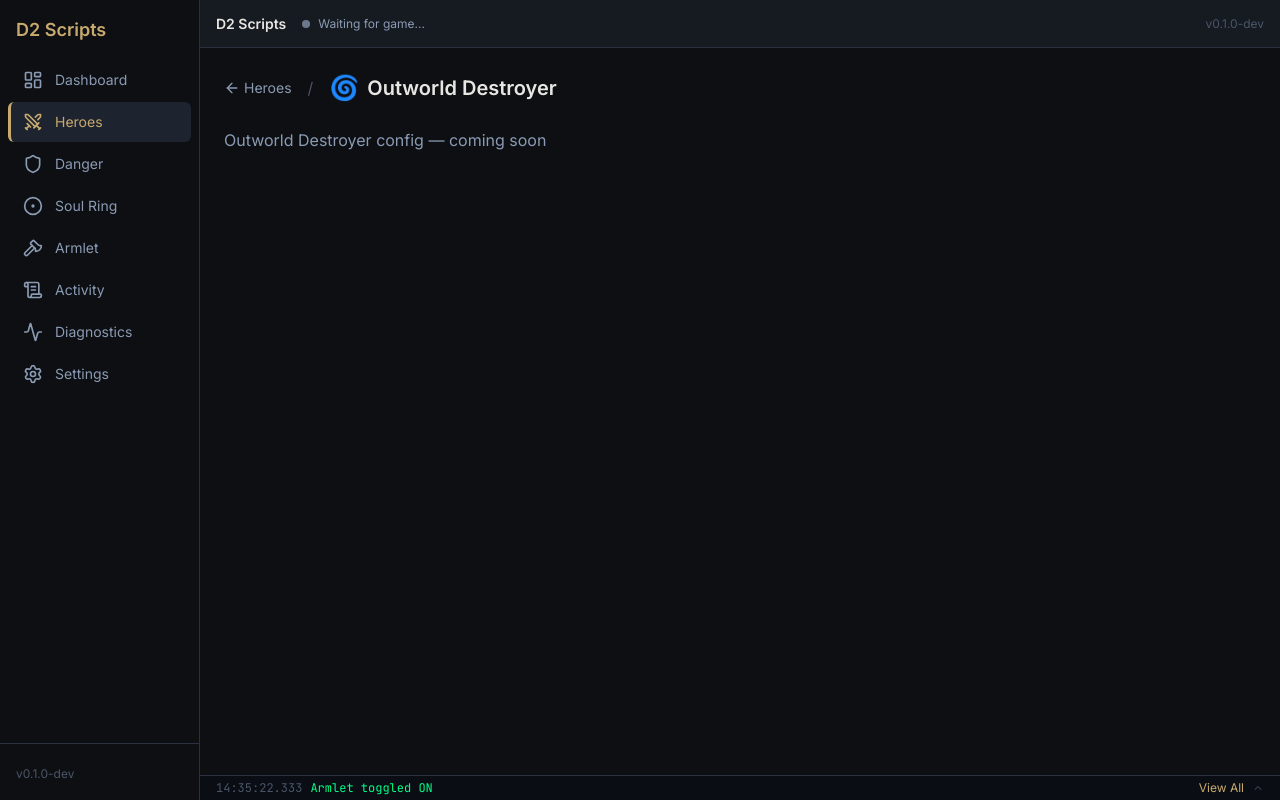
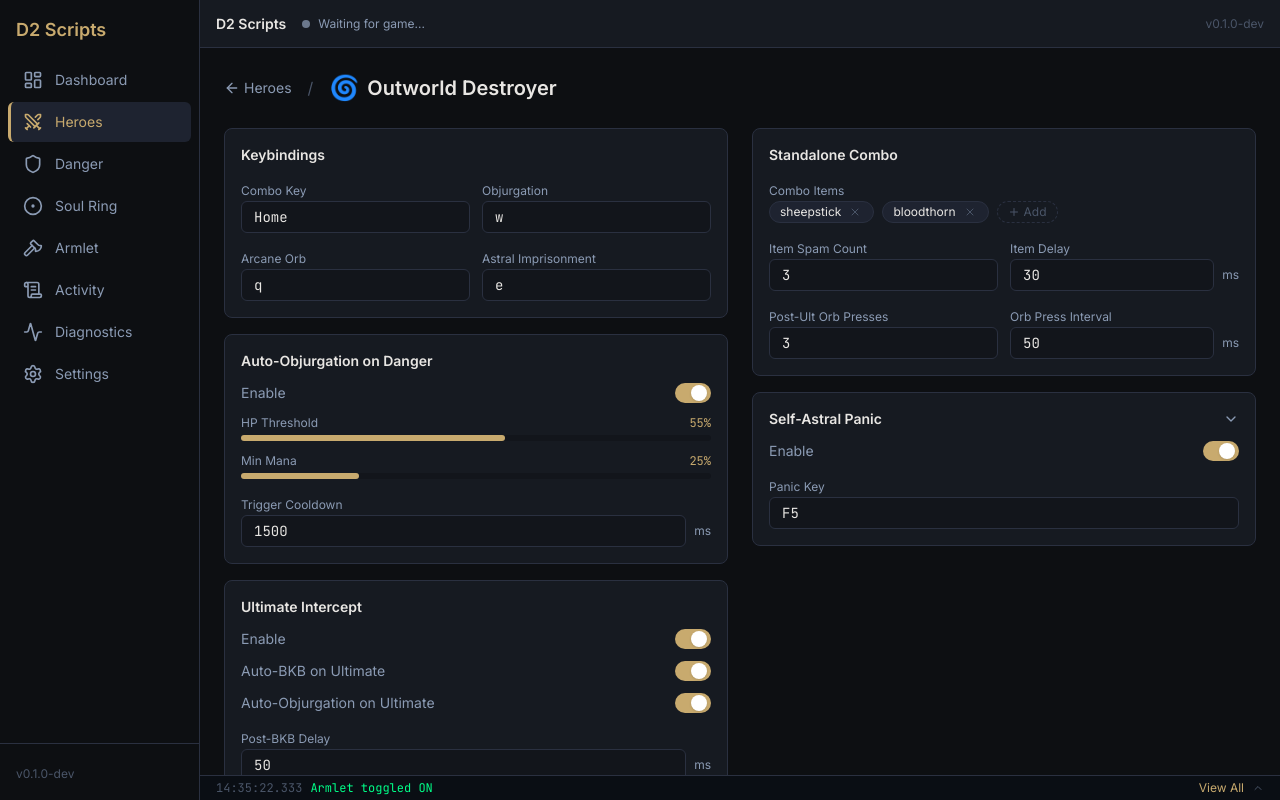
Before and after one commit to zfael/dota2-scripts, a React (Vite) app in the folder src-ui/: page /heroes/outworld_destroyer in a window 1280 px wide. Built offline with nearby package versions, Linux system fonts and the light colour scheme.

Commit message:
feat(ui): implement OD, Shadow Fiend, and Tiny hero configs

```diff
--- a/src-ui/src/components/heroes/configs/OutworldDestroyerConfig.tsx
+++ b/src-ui/src/components/heroes/configs/OutworldDestroyerConfig.tsx
@@ -1,3 +1,60 @@
+import { Card } from "../../common/Card";
+import { Toggle } from "../../common/Toggle";
+import { Slider } from "../../common/Slider";
+import { NumberInput } from "../../common/NumberInput";
+import { KeyInput } from "../../common/KeyInput";
+import { TagList } from "../../common/TagList";
+import { useConfigStore } from "../../../stores/configStore";
+
 export default function OutworldDestroyerConfig() {
-  return <p className="text-subtle">Outworld Destroyer config — coming soon</p>;
+  const config = useConfigStore((s) => s.config.heroes.outworld_destroyer);
+  const update = useConfigStore((s) => s.updateHeroConfig);
+  const set = (updates: Partial<typeof config>) => update("outworld_destroyer", updates);
+
+  return (
+    <>
+      <div className="space-y-4">
+        <Card title="Keybindings">
+          <div className="grid grid-cols-2 gap-3">
+            <KeyInput label="Combo Key" value={config.standalone_key} onChange={(v) => set({ standalone_key: v })} />
+            <KeyInput label="Objurgation" value={config.objurgation_key} onChange={(v) => set({ objurgation_key: v })} />
+            <KeyInput label="Arcane Orb" value={config.arcane_orb_key} onChange={(v) => set({ arcane_orb_key: v })} />
+            <KeyInput label="Astral Imprisonment" value={config.astral_imprisonment_key} onChange={(v) => set({ astral_imprisonment_key: v })} />
+          </div>
+        </Card>
+
+        <Card title="Auto-Objurgation on Danger">
+          <Toggle label="Enable" checked={config.auto_objurgation_on_danger} onChange={(v) => set({ auto_objurgation_on_danger: v })} />
+          <Slider label="HP Threshold" value={config.objurgation_hp_threshold_percent} min={10} max={90} onChange={(v) => set({ objurgation_hp_threshold_percent: v })} suffix="%" />
+          <Slider label="Min Mana" value={config.objurgation_min_mana_percent} min={0} max={100} onChange={(v) => set({ objurgation_min_mana_percent: v })} suffix="%" />
+          <NumberInput label="Trigger Cooldown" value={config.objurgation_trigger_cooldown_ms} onChange={(v) => set({ objurgation_trigger_cooldown_ms: v })} suffix="ms" />
+        </Card>
+
+        <Card title="Ultimate Intercept">
+          <Toggle label="Enable" checked={config.ultimate_intercept_enabled} onChange={(v) => set({ ultimate_intercept_enabled: v })} />
+          <Toggle label="Auto-BKB on Ultimate" checked={config.auto_bkb_on_ultimate} onChange={(v) => set({ auto_bkb_on_ultimate: v })} />
+          <Toggle label="Auto-Objurgation on Ultimate" checked={config.auto_objurgation_on_ultimate} onChange={(v) => set({ auto_objurgation_on_ultimate: v })} />
+          <NumberInput label="Post-BKB Delay" value={config.post_bkb_delay_ms} onChange={(v) => set({ post_bkb_delay_ms: v })} suffix="ms" />
+          <NumberInput label="Post-Blink Delay" value={config.post_blink_delay_ms} onChange={(v) => set({ post_blink_delay_ms: v })} suffix="ms" />
+        </Card>
+      </div>
+
+      <div className="space-y-4">
+        <Card title="Standalone Combo">
+          <TagList label="Combo Items" items={config.combo_items} onChange={(v) => set({ combo_items: v })} />
+          <div className="grid grid-cols-2 gap-3">
+            <NumberInput label="Item Spam Count" value={config.combo_item_spam_count} onChange={(v) => set({ combo_item_spam_count: v })} />
+            <NumberInput label="Item Delay" value={config.combo_item_delay_ms} onChange={(v) => set({ combo_item_delay_ms: v })} suffix="ms" />
+            <NumberInput label="Post-Ult Orb Presses" value={config.post_ultimate_arcane_orb_presses} onChange={(v) => set({ post_ultimate_arcane_orb_presses: v })} />
+            <NumberInput label="Orb Press Interval" value={config.arcane_orb_press_interval_ms} onChange={(v) => set({ arcane_orb_press_interval_ms: v })} suffix="ms" />
+          </div>
+        </Card>
+
+        <Card title="Self-Astral Panic" collapsible>
+          <Toggle label="Enable" checked={config.astral_self_cast_enabled} onChange={(v) => set({ astral_self_cast_enabled: v })} />
+          <KeyInput label="Panic Key" value={config.astral_self_cast_key} onChange={(v) => set({ astral_self_cast_key: v })} />
+        </Card>
+      </div>
+    </>
+  );
 }
--- a/src-ui/src/components/heroes/configs/ShadowFiendConfig.tsx
+++ b/src-ui/src/components/heroes/configs/ShadowFiendConfig.tsx
@@ -1,3 +1,31 @@
+import { Card } from "../../common/Card";
+import { Toggle } from "../../common/Toggle";
+import { NumberInput } from "../../common/NumberInput";
+import { useConfigStore } from "../../../stores/configStore";
+
 export default function ShadowFiendConfig() {
-  return <p className="text-subtle">Shadow Fiend config — coming soon</p>;
+  const config = useConfigStore((s) => s.config.heroes.shadow_fiend);
+  const update = useConfigStore((s) => s.updateHeroConfig);
+  const set = (updates: Partial<typeof config>) => update("shadow_fiend", updates);
+
+  return (
+    <>
+      <div className="space-y-4">
+        <Card title="Raze Intercept">
+          <Toggle label="Enable Raze Intercept" checked={config.raze_intercept_enabled} onChange={(v) => set({ raze_intercept_enabled: v })} />
+          <NumberInput label="Raze Delay" value={config.raze_delay_ms} onChange={(v) => set({ raze_delay_ms: v })} suffix="ms" />
+          <p className="text-xs text-muted">
+            Intercepts Q/W/E to face cursor direction before razing.
+          </p>
+        </Card>
+      </div>
+
+      <div className="space-y-4">
+        <Card title="Ultimate Intercept">
+          <Toggle label="Auto-BKB on Ultimate" checked={config.auto_bkb_on_ultimate} onChange={(v) => set({ auto_bkb_on_ultimate: v })} />
+          <Toggle label="Auto-D Ability on Ultimate" checked={config.auto_d_on_ultimate} onChange={(v) => set({ auto_d_on_ultimate: v })} />
+        </Card>
+      </div>
+    </>
+  );
 }
--- a/src-ui/src/components/heroes/configs/TinyConfig.tsx
+++ b/src-ui/src/components/heroes/configs/TinyConfig.tsx
@@ -1,3 +1,41 @@
+import { Card } from "../../common/Card";
+import { KeyInput } from "../../common/KeyInput";
+import { useConfigStore } from "../../../stores/configStore";
+
 export default function TinyConfig() {
-  return <p className="text-subtle">Tiny config — coming soon</p>;
+  const config = useConfigStore((s) => s.config.heroes.tiny);
+  const update = useConfigStore((s) => s.updateHeroConfig);
+  const set = (updates: Partial<typeof config>) => update("tiny", updates);
+
+  return (
+    <>
+      <div className="space-y-4">
+        <Card title="Keybindings">
+          <KeyInput label="Standalone Combo Key" value={config.standalone_key} onChange={(v) => set({ standalone_key: v })} />
+        </Card>
+
+        <Card title="Combo Sequence">
+          <div className="space-y-1 text-xs text-subtle">
+            <p className="font-medium text-content">Combo Order:</p>
+            <div className="flex flex-wrap gap-1">
+              {["Blink", "Avalanche (W + Soul Ring)", "W ×3", "Toss (Q) ×4", "Tree Grab (D) ×3"].map((step, i) => (
+                <span key={i} className="rounded bg-elevated px-2 py-0.5 font-mono">
+                  {i > 0 && "→ "}{step}
+                </span>
+              ))}
+            </div>
+            <p className="mt-2 text-muted">Soul Ring is automatically used before Avalanche if available.</p>
+          </div>
+        </Card>
+      </div>
+
+      <div className="space-y-4">
+        <Card title="Armlet Override" collapsible>
+          <p className="text-xs text-muted">
+            Configure armlet override thresholds on the Armlet page.
+          </p>
+        </Card>
+      </div>
+    </>
+  );
 }
```
